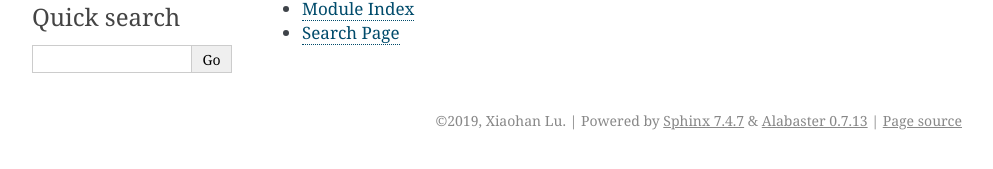
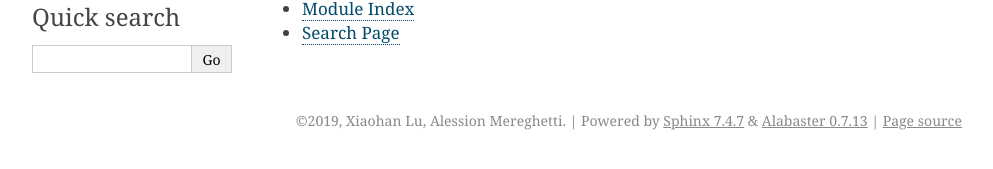
Before and after one commit to SixTrack/pysixdesk, a Sphinx documentation site: the page built from doc/source/index.rst, in a window 1280 px wide. Shown: the part 245-414 px from the top of the page, without its empty margins (148-1141 px from the left). Built offline with Sphinx 7.4.7, drawn with Linux system fonts in a browser that asks for light colours; some of the changed lines change nothing that is shown.

Commit message:
update author information

```diff
--- a/doc/source/conf.py
+++ b/doc/source/conf.py
@@ -18,8 +18,8 @@
 # -- Project information -----------------------------------------------------
 
 project = 'pysixdesk'
-copyright = '2019, Xiaohan Lu'
-author = 'Xiaohan Lu'
+copyright = '2019, Xiaohan Lu, Alession Mereghetti'
+author = 'Xiaohan Lu(CSNS, CERN), Alessio Mereghetti (CERN), Loic Thomas Davies Coyle (CERN)'
 
 # The full version, including alpha/beta/rc tags
 release = '1.0'
```
